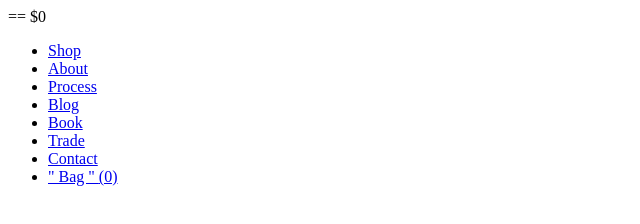
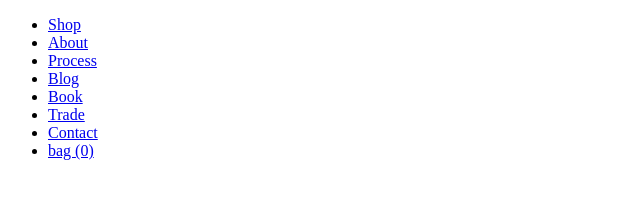
Before and after one commit to DanielMcNamara/HTML_Navbar, a plain HTML site: page index.html in a window 1280 px wide. Shown: the whole page, without its empty margins (0-640 px from the left). Drawn offline with Linux system fonts and the light colour scheme.

Commit message:
Revisions to HTML

```diff
--- a/index.html
+++ b/index.html
@@ -5,7 +5,7 @@
     <title></title>
   </head>
   <body>
-    <div class ="nav--desktop"> == $0
+    <div class ="nav--desktop">
       <div class="header-menu nav-wrapper">
         <ul class="main-menu accessibleNav">
           <li class="grandparent  kids-4">
@@ -31,9 +31,7 @@
           </li>
           <li class="cart-text-link">
             <a href="/cart" class="CartToggle">
-              "
-                    Bag
-                    "
+              bag
                     <!-- bag? -->
               <span class=" hidden-count " id="nav-cartCountDesktop">(0)</span>
             </a>
```
